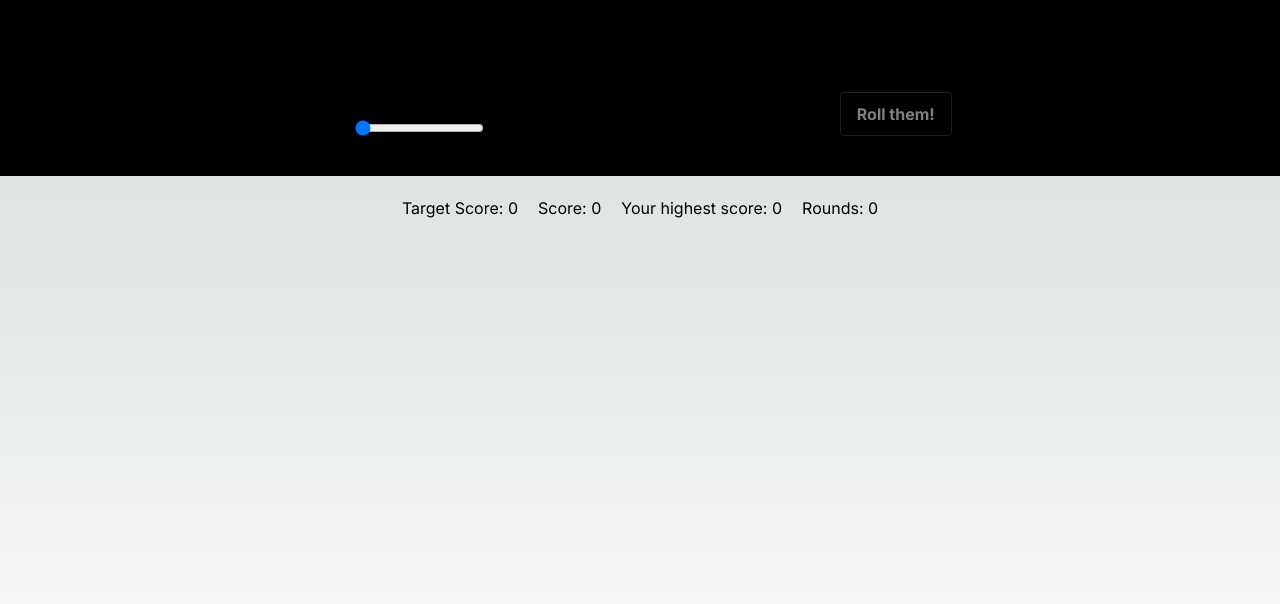
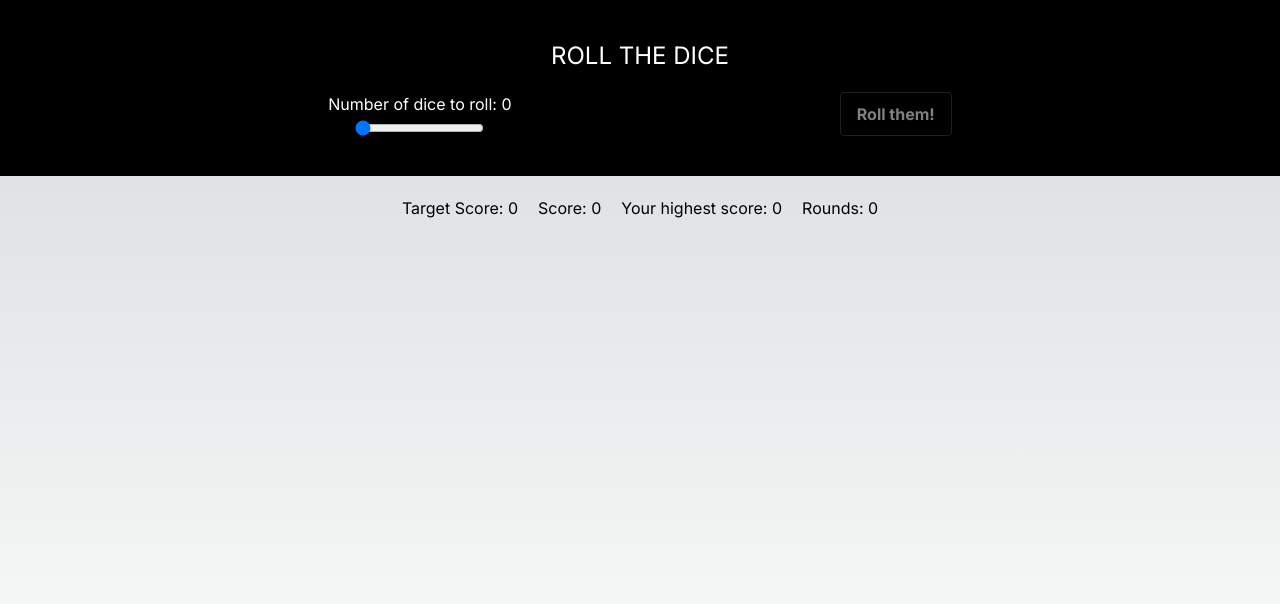
Before and after one commit to ccbabcn/dice-me-up, a Next.js app: page / in a window 1280 px wide. Shown: the top 604 px of the page. Built offline with nearby package versions, Linux system fonts and the light colour scheme.

Commit message:
corrects tailwind styles by make it explicit on page component

```diff
--- a/src/app/page.tsx
+++ b/src/app/page.tsx
@@ -1,5 +1,6 @@
 "use client";
 
+import "tailwindcss/tailwind.css";
 import { GameBoard } from "@/components/ui";
 
 export default function Home() {
--- a/src/components/ds/RangeInput/index.tsx
+++ b/src/components/ds/RangeInput/index.tsx
@@ -8,7 +8,7 @@ type RangeInputProps = {
 
 const RangeInput = ({ message, value, onChange }: RangeInputProps) => {
   return (
-    <div className="RangeInput flex flex-col items-center gap-1">
+    <div className="RangeInput text-white flex flex-col items-center gap-1">
       <label htmlFor="amount">{`${message} ${value}`}</label>
       <input
         type="range"
--- a/src/components/ui/GameBoard/index.tsx
+++ b/src/components/ui/GameBoard/index.tsx
@@ -27,10 +27,14 @@ const GameBoard = () => {
   } = useGameBoard();
 
   return (
-    <div className={"felx w-full gap-10"}>
-      <div className={"flex flex-col z-20 sticky w-full top-0 bg-black p-10"}>
-        <div className="flex text-2xl uppercase justify-evenly pb-5">
-          <h2>Roll the dice</h2>
+    <div className={"GameBoard felx w-full gap-10"}>
+      <div
+        className={
+          "GameBoard__Container flex flex-col z-20 sticky w-full top-0 bg-black p-10"
+        }
+      >
+        <div className="GameBoard__Control flex text-2xl uppercase justify-evenly pb-5">
+          <h2 className="GameBoard__Title text-white">Roll the dice</h2>
         </div>
         <div className="flex flex-row flex-wrap justify-evenly gap-10">
           <RangeInput
--- a/tailwind.config.js
+++ b/tailwind.config.js
@@ -1,12 +1,24 @@
 /** @type {import('tailwindcss').Config} */
 module.exports = {
   content: [
-    './src/pages/**/*.{js,ts,jsx,tsx,mdx}',
-    './src/components/**/*.{js,ts,jsx,tsx,mdx}',
-    './src/app/**/*.{js,ts,jsx,tsx,mdx}',
+    'src/components/**/*.{js,ts,jsx,tsx,mdx}',
+    'src/app/**/*.{js,ts,jsx,tsx,mdx}',
   ],
   theme: {
     extend: {
+      colors:{
+        transparent: 'transparent',
+        black: '#000',
+        white: '#fff',
+        blue: {
+          500:'#3b82f6',
+          700:'#1d4ed8'
+        },
+        green: {
+          500:'#84cc16',
+          700:'##15803d'
+        }
+    },
       animation: {
       spin: 'spin 1s ease-in-out',
       },
```
